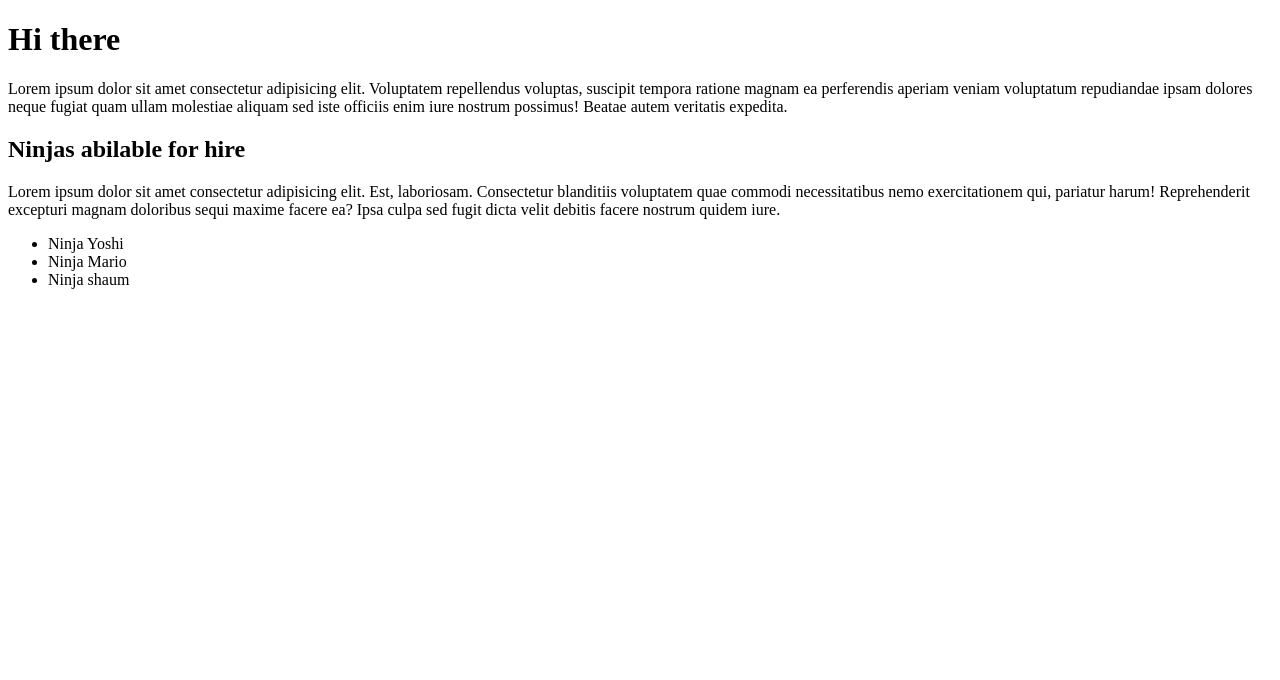
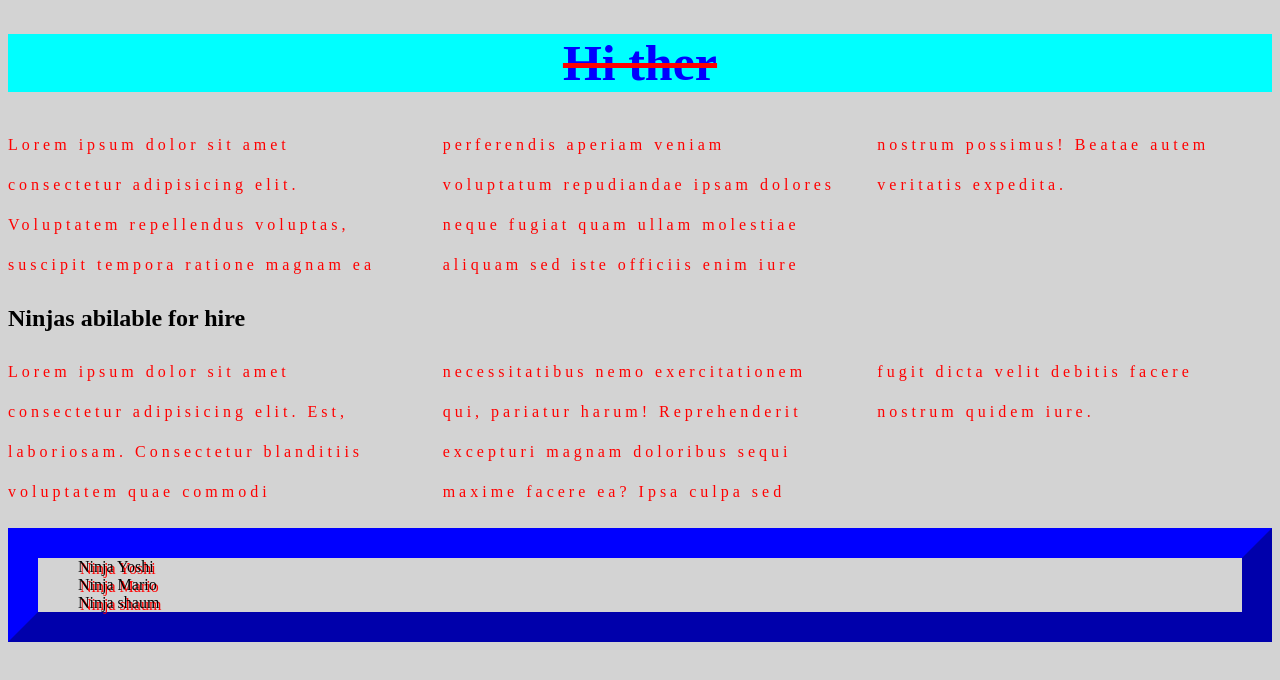
Before and after one commit to AslanZ-5/html_css_mastering, a plain HTML site: page index.html in a window 1280 px wide. Drawn offline with Linux system fonts and the light colour scheme.

Commit message:
basic css

```diff
--- a/index.html
+++ b/index.html
@@ -1,13 +1,14 @@
 <!DOCTYPE html>
 <html lang="en">
 <head>
+     <link rel="stylesheet" href="./style.css">
     <meta charset="UTF-8">
     <meta http-equiv="X-UA-Compatible" content="IE=edge">
     <meta name="viewport" content="width=device-width, initial-scale=1.0">
     <title>Document</title>
 </head>
 <body>
-    <h1>Hi there</h1>
+    <h1>Hi ther</h1>
 <p>
     Lorem ipsum dolor sit amet consectetur adipisicing elit.
      Voluptatem repellendus voluptas, suscipit tempora ratione
--- a/style.css
+++ b/style.css
@@ -0,0 +1,28 @@
+body{
+    background-color: lightgray;
+}
+h1 {
+    color:blue;
+    background-color: aqua;
+    font-size: 50px;
+    text-decoration:line-through;
+    text-decoration-color:red;
+    text-align: center;
+}
+p {
+    color:red;
+    line-height: 40px;
+    letter-spacing: 4px;
+    column-count: 3;
+    column-gap: 40px;
+
+}
+
+ul {
+    border: 30px outset blue;
+}
+
+li{
+    list-style-type: none;
+    text-shadow: 2px 2px red;
+}
```
Also changed, not shown: about.html (added, +22 -0 lines).
